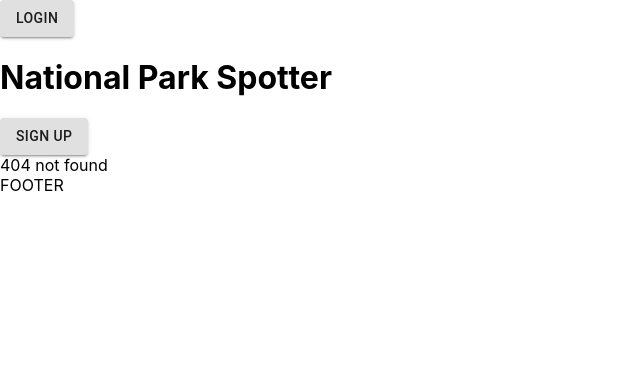
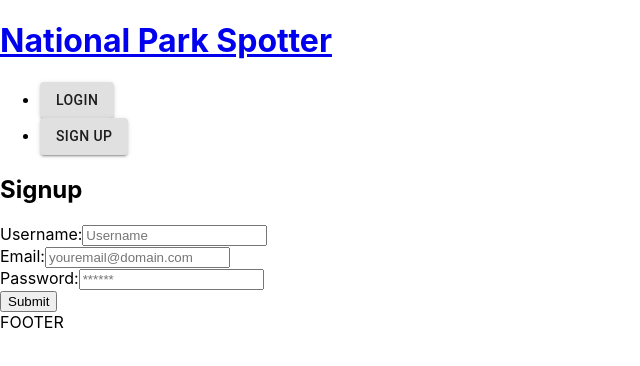
Before and after one commit to SepidehAyani/national-parks-spotter, a React (Create React App) app in the folder client/: page /signup in a window 1280 px wide. Before the commit this address had no page. Shown: the top 366 px of the page, without its empty margins (0-640 px from the left). Built offline with nearby package versions, Linux system fonts and the light colour scheme.

Commit message:
set up login/jwts on front end

```diff
--- a/client/package.json
+++ b/client/package.json
@@ -13,7 +13,7 @@
     "jwt-decode": "^2.2.0",
     "react": "^18.1.0",
     "react-dom": "^18.1.0",
-    "react-router-dom": "^5.1.2",
+    "react-router-dom": "^6.3.0",
     "react-scripts": "5.0.1",
     "web-vitals": "^2.1.4"
   },
--- a/client/src/App.js
+++ b/client/src/App.js
@@ -2,7 +2,7 @@ import logo from './logo.svg';
 import './App.css';
 
 // react router
-import { BrowserRouter as Router, Route, Switch } from 'react-router-dom';
+import { BrowserRouter as Router, Route, Routes } from 'react-router-dom';
 
 // apollo
 import {
@@ -21,9 +21,9 @@ import Footer from './components/Footer';
 import Home from './pages/Home';
 import Dashboard from './pages/Dashboard';
 import SinglePark from './pages/SinglePark';
-import NoMatch from './pages/NoMatch'
-import Login from './pages/Login'
-
+import NoMatch from './pages/NoMatch';
+import Login from './pages/Login';
+import Signup from './pages/Signup';
 
 const httpLink = new HttpLink({
   uri: '/graphql',
@@ -49,15 +49,16 @@ function App() {
     <ApolloProvider client={client}>
       <Router>
         <div>
-        <Nav />
-          <Switch>
-            <Route exact path='/' component={Home} />
-            <Route exact path='/login' component={Login} />
-            <Route exact path='/dashboard' component={Dashboard} />
-            <Route exact path='/park/:id' component={SinglePark} />
-            <Route component={NoMatch} ></Route>
-          </Switch>
-          <Footer />
+            <Nav />
+            <Routes>
+              <Route exact path="/" element={<Home />} />
+              <Route exact path="/login" element={<Login />} />
+              <Route exact path="/signup" element={<Signup />} />
+              <Route exact path="/dashboard" element={<Dashboard />} />
+              <Route exact path="/park/:id" element={<SinglePark />} />
+              <Route element={<NoMatch/>}></Route>
+            </Routes>
+            <Footer />
         </div>
       </Router>
     </ApolloProvider>
--- a/client/src/components/Nav/index.js
+++ b/client/src/components/Nav/index.js
@@ -1,14 +1,42 @@
 import { Button } from '@material-ui/core';
-
+import Auth from '../../utils/auth';
+import { Link } from 'react-router-dom';
 
 const Nav = () => {
+  function showNavigation() {
+    if (Auth.loggedIn()) {
+      return (
+        <a href='/' onClick={() => {Auth.logout()}}>
+          <Button variant="contained">Logout</Button>
+        </a>
+      );
+    } else {
+      return (
+        <ul>
+          <li>
+            <Link to="/login">
+              <Button variant="contained">Login</Button>
+            </Link>
+          </li>
+          <li>
+            <Link to="/signup">
+              <Button variant="contained">Sign Up</Button>
+            </Link>
+          </li>
+        </ul>
+      );
+    }
+  }
+
   return (
-    <div>
-      <Button variant="contained">Login</Button>
-      <h1>National Park Spotter</h1>
-      <Button variant="contained">Sign Up</Button>
-    </div>
+    <header>
+      <h1>
+        <Link to="/">National Park Spotter</Link>
+      </h1>
+
+      <nav>{showNavigation()}</nav>
+    </header>
   );
-}
+};
 
-export default Nav
+export default Nav;
--- a/client/src/pages/Login.js
+++ b/client/src/pages/Login.js
@@ -47,7 +47,7 @@ const Login = () => {
         <div>
           <label htmlFor="password">Password:</label>
           <input
-          type="text"
+          type="password"
           name='password'
           id='password'
           placeholder='********'
--- /dev/null
+++ b/client/src/pages/Signup.js
@@ -0,0 +1,87 @@
+import { useState } from 'react';
+import { Link } from 'react-router-dom';
+import { useMutation } from '@apollo/client';
+import Auth from '../utils/auth';
+import { ADD_USER } from '../utils/mutations';
+
+import { Button } from '@material-ui/core';
+
+const Signup = () => {
+  const [formState, setFormState] = useState({
+    username: '',
+    email: '',
+    password: '',
+  });
+  const [addUser] = useMutation(ADD_USER);
+
+  const handleFormSubmit = async (e) => {
+    e.preventDefault();
+
+    try {
+      const mutationResponse = await addUser({
+        variables: {
+          username: formState.username,
+          email: formState.email,
+          password: formState.password,
+        },
+      });
+
+      const token = mutationResponse.data.addUser.token;
+      Auth.login(token);
+
+    } catch (error) {
+      alert(error.message);
+    }
+  };
+
+  const handleChange = (e) => {
+    const { name, value } = e.target;
+    setFormState({
+      ...formState,
+      [name]: value,
+    });
+  };
+
+  return (
+    <div>
+      <h2>Signup</h2>
+      <form onSubmit={handleFormSubmit}>
+        <div>
+          <label htmlFor="username">Username:</label>
+          <input
+            type="text"
+            name="username"
+            placeholder="Username"
+            id="username"
+            onChange={handleChange}
+          />
+        </div>
+        <div>
+          <label htmlFor="email">Email:</label>
+          <input
+            placeholder="youremail@domain.com"
+            name="email"
+            type="email"
+            id="email"
+            onChange={handleChange}
+          />
+        </div>
+        <div>
+          <label htmlFor="password">Password:</label>
+          <input
+            placeholder="******"
+            name="password"
+            type="password"
+            id="password"
+            onChange={handleChange}
+          />
+        </div>
+        <div>
+          <button type='submit'>Submit</button>
+        </div>
+      </form>
+    </div>
+  );
+};
+
+export default Signup;
```
